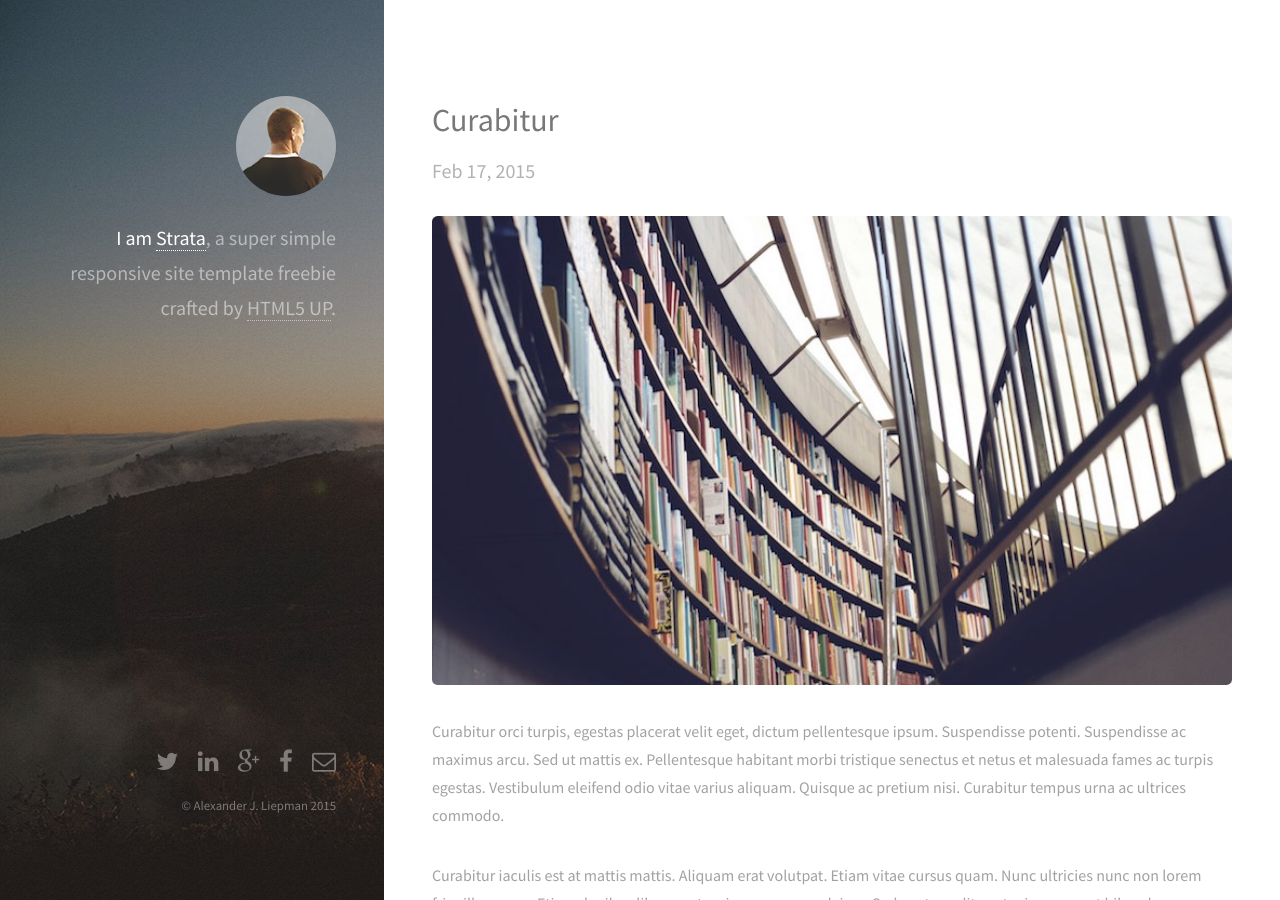
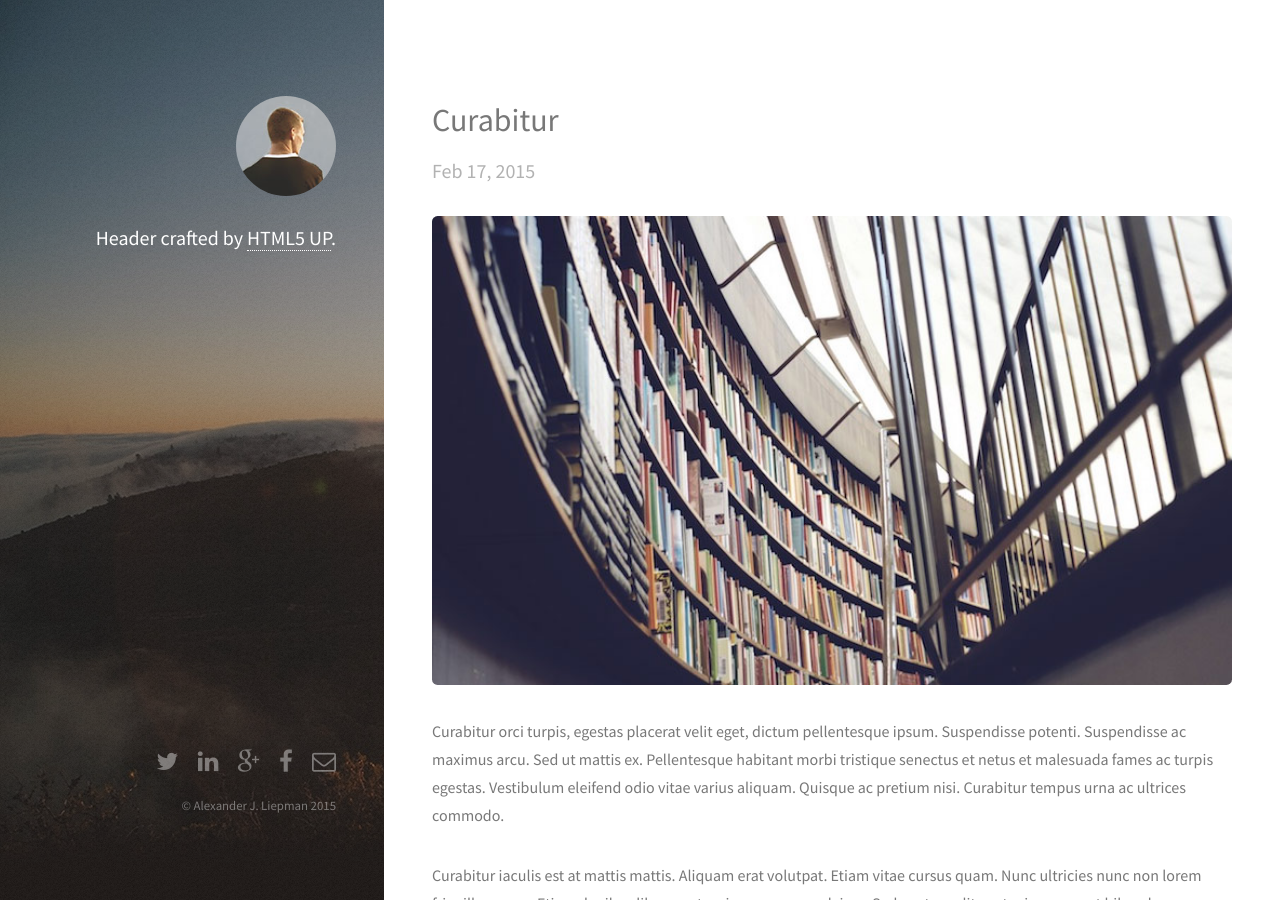
Before and after one commit to alexanderjliepman/alexanderjliepman.github.io, a Jekyll site: the page built from index.html, in a window 1280 px wide and 900 px high. Built offline with Jekyll 4.4.1, drawn with Linux system fonts in a browser that asks for light colours.

Commit message:
update header

```diff
--- a/_layouts/default.html
+++ b/_layouts/default.html
@@ -22,8 +22,7 @@
 
       <header id="header">
           <a href="#" class="image avatar"><img src="/images/avatar.jpg" alt="" /></a>
-          <h1><strong>I am <a href="/">Strata</a></strong>, a super simple<br />
-          responsive site template freebie<br />
+          <h1><strong> Header <br />
           crafted by <a href="http://html5up.net">HTML5 UP</a>.</h1>
       </header>
 
```
